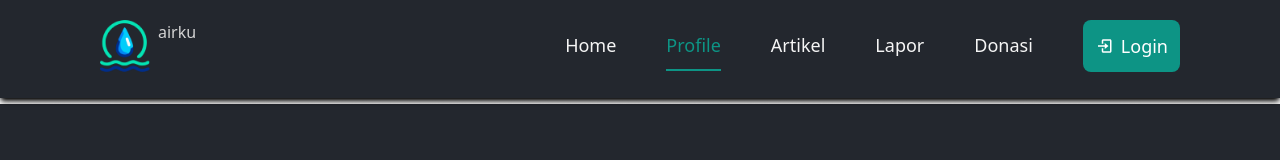
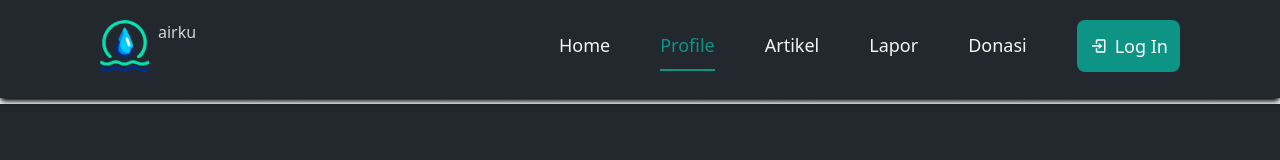
Before and after one commit to NugrohoDwiAji/airku, a Next.js app: page /profilePage in a window 1280 px wide. Shown: the top 160 px of the page. Built offline with nearby package versions, Linux system fonts and the light colour scheme; no server answers.

Commit message:
Update Header.tsx

```diff
--- a/src/components/Header.tsx
+++ b/src/components/Header.tsx
@@ -76,8 +76,8 @@ export default function Header() {
           ) : (
             <div className="flex items-center gap-2 bg-greenBase px-3 py-3 text-lg rounded-lg text-white font-medium hover:translate-x-1 transition-all cursor-pointer">
               <BiLogIn />
-              {/* <Link href="/loginPage">Log In</Link> */}
-              <button onClick={() => signIn()}>Login</button>
+              <Link href="/loginPage">Log In</Link>
+              {/*<button onClick={() => signIn()}>Login</button>*/}
             </div>
           )}
 
```
